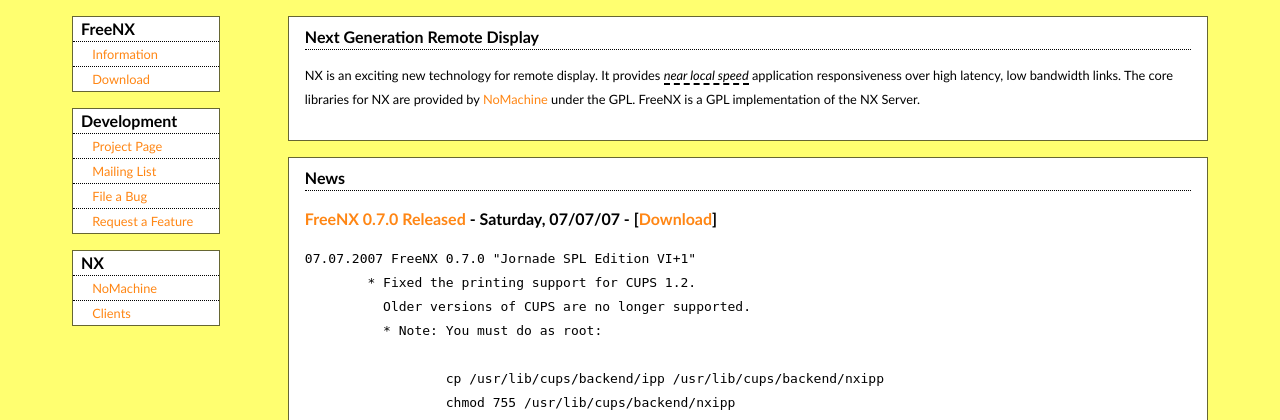
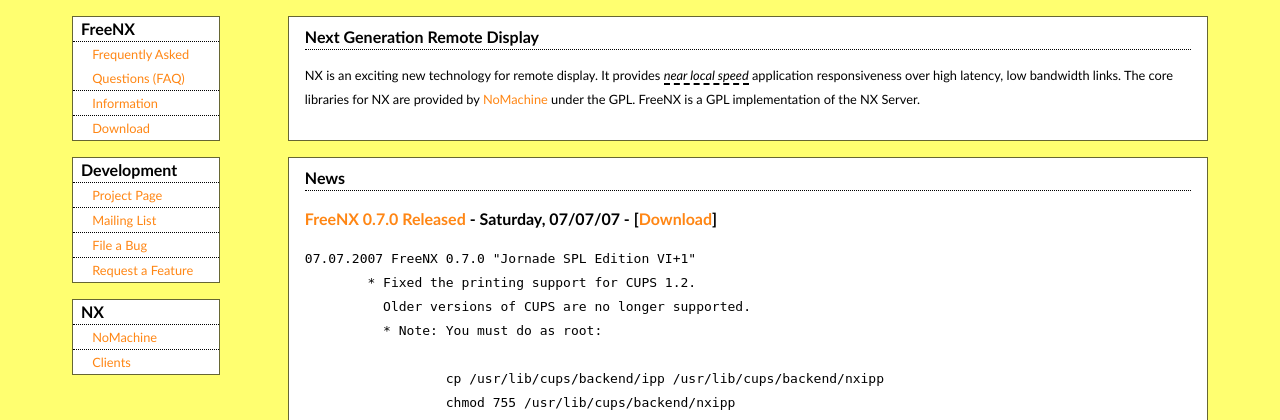
Before and after one commit to BackupTheBerlios/freenx-svn, a PHP site: page / in a window 1280 px wide. Shown: the part 121-541 px from the top of the page. Run offline with PHP 8.4, Linux system fonts and the light colour scheme; data that the repository does not hold is empty.

Commit message:
- Fixed wrong ML entry. - Added FAQ to start page.

```diff
--- a/freenx-website/home.inc
+++ b/freenx-website/home.inc
@@ -12,7 +12,7 @@
 	</h2>
 	<h3>
 		<a
-	href="http://mail.kde.org/pipermail/freenx-knx/2007-January/004535.html">FreeNX
+	href="http://mail.kde.org/pipermail/freenx-knx/2007-July/005473.html">FreeNX
 	0.7.0 Released</a>
         - Saturday, 07/07/07 -
 	[<a title="Download"
--- a/freenx-website/index.php
+++ b/freenx-website/index.php
@@ -22,6 +22,9 @@
 					<h2>
 						FreeNX
 					</h2>
+					<a href="http://openfacts.berlios.de/index-en.phtml?title=FreeNX_FAQ">
+						Frequently Asked Questions (FAQ)
+					</a>
 					<a href="info.php">
 						Information
 					</a>
```
